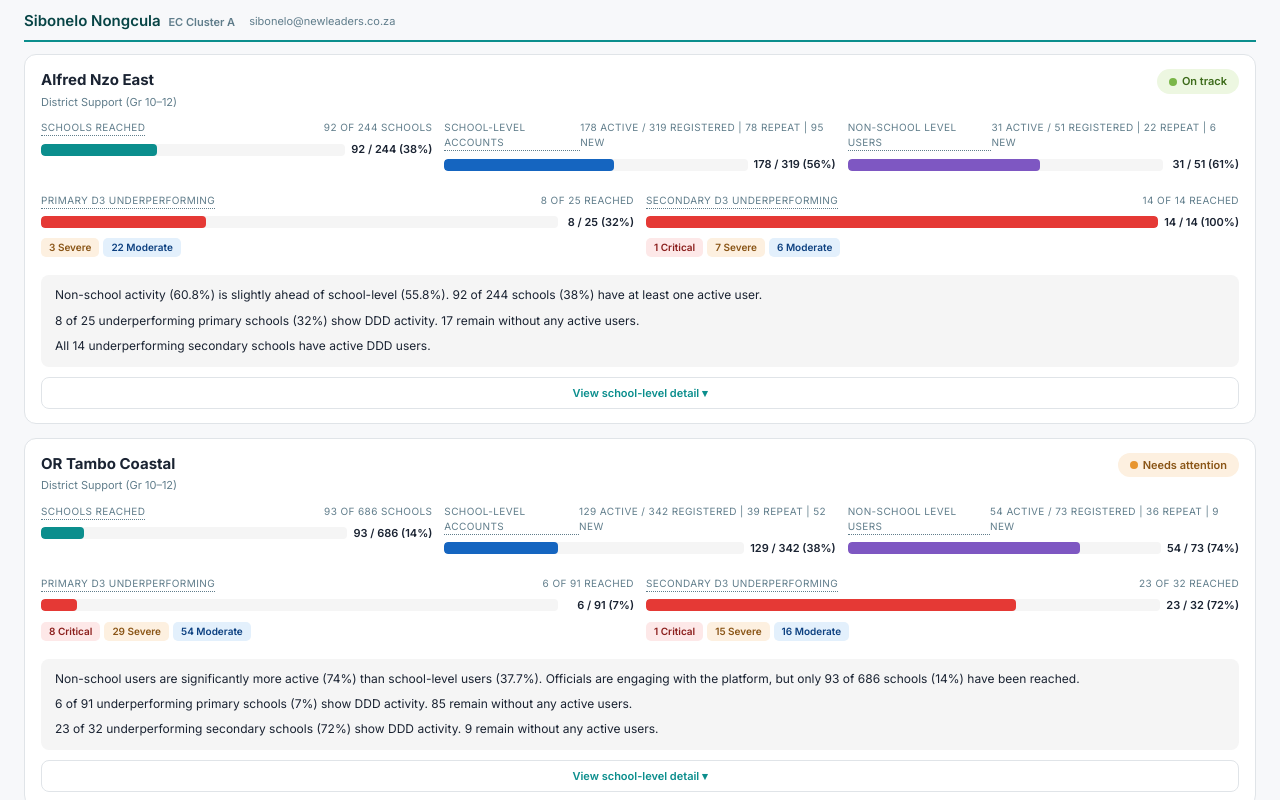
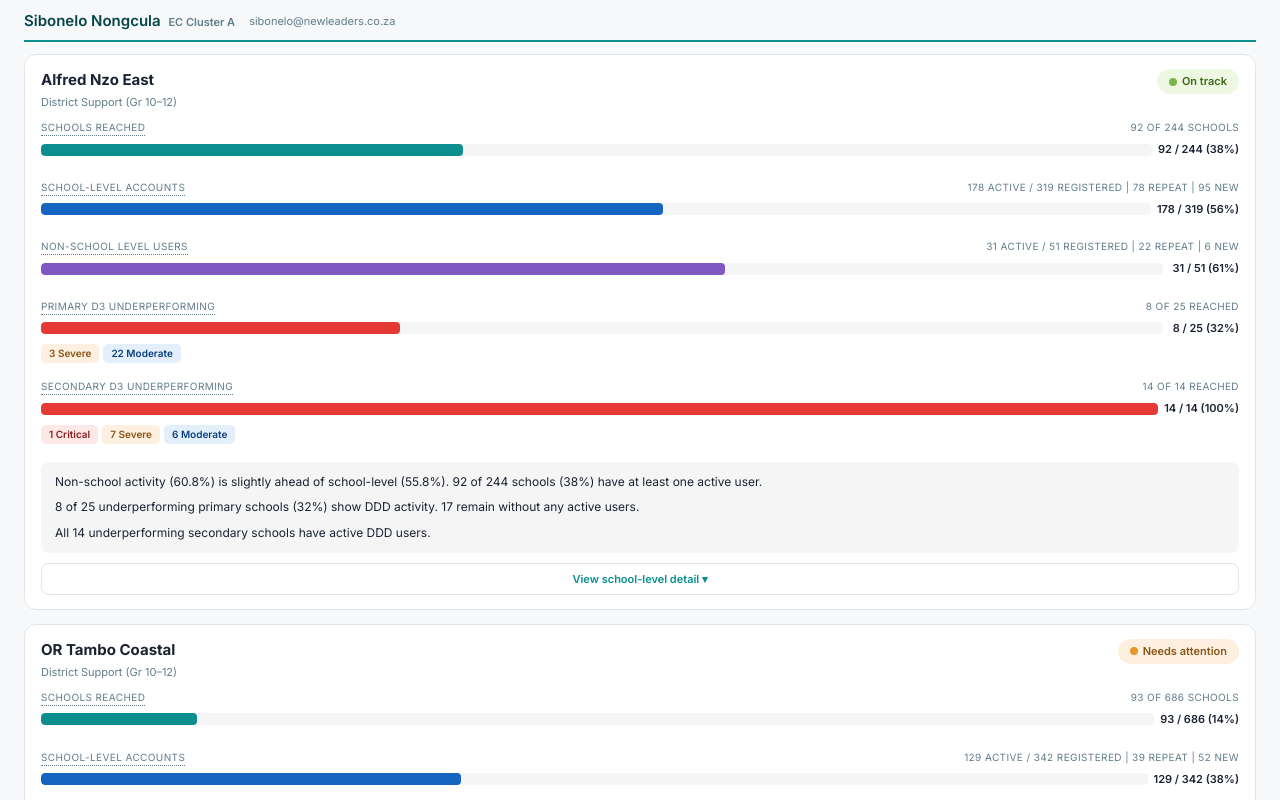
Before and after one commit to DDD-interventions/DDD-intervention-usage-insights, a plain HTML site: page index.html in a window 1280 px wide. Shown: the part 1000-1800 px from the top of the page. Drawn offline with Linux system fonts and the light colour scheme.

Commit message:
Update index.html

```diff
--- a/index.html
+++ b/index.html
@@ -26,7 +26,7 @@
 .sig{display:inline-flex;align-items:center;gap:5px;padding:4px 12px;border-radius:20px;font-size:11px;font-weight:600;white-space:nowrap}
 .su{background:var(--rb);color:var(--rt)}.sa{background:var(--ob);color:var(--ot)}.so{background:var(--gb);color:var(--gt)}
 .sd{width:8px;height:8px;border-radius:50%}.su .sd{background:var(--red)}.sa .sd{background:var(--org)}.so .sd{background:var(--grn)}
-.dcb{padding:0 16px 14px}.dcb .usage-grid{display:grid;grid-template-columns:1fr 1fr 1fr;gap:12px}.dcb .up-grid{display:grid;grid-template-columns:1fr 1fr;gap:12px;margin-top:6px}
+.dcb{padding:0 16px 14px}.dcb .usage-grid{display:grid;grid-template-columns:1fr;gap:8px}.dcb .up-grid{display:grid;grid-template-columns:1fr;gap:8px;margin-top:8px}
 .us{margin-bottom:10px}.ul{font-size:10px;font-weight:600;color:var(--gry);text-transform:uppercase;letter-spacing:.4px;margin-bottom:5px;display:flex;justify-content:space-between}.ul span{font-weight:400}
 .ur{display:flex;align-items:center;gap:6px;margin-bottom:4px}.ub{flex:1;height:12px;background:var(--gl);border-radius:4px;overflow:hidden}.ufill{height:100%;border-radius:4px}.uv{font-size:11px;font-weight:600;min-width:70px;text-align:right}
 .upr{display:flex;gap:4px;margin:8px 0;flex-wrap:wrap}.upc{padding:2px 8px;border-radius:5px;font-size:10px;font-weight:600}
```
